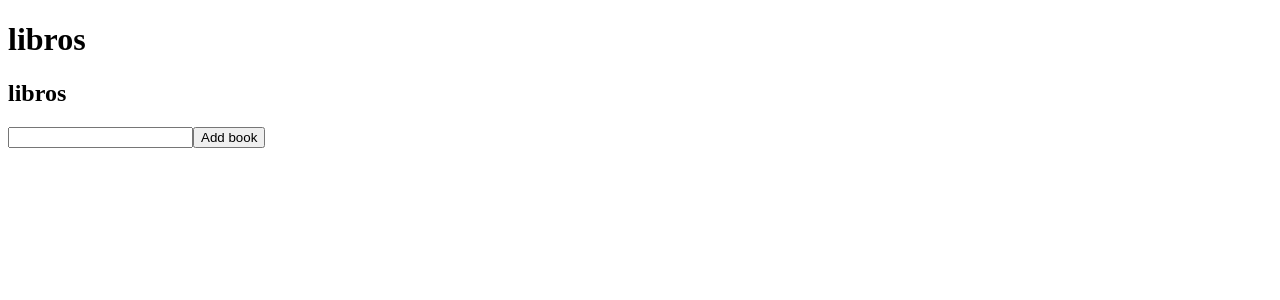
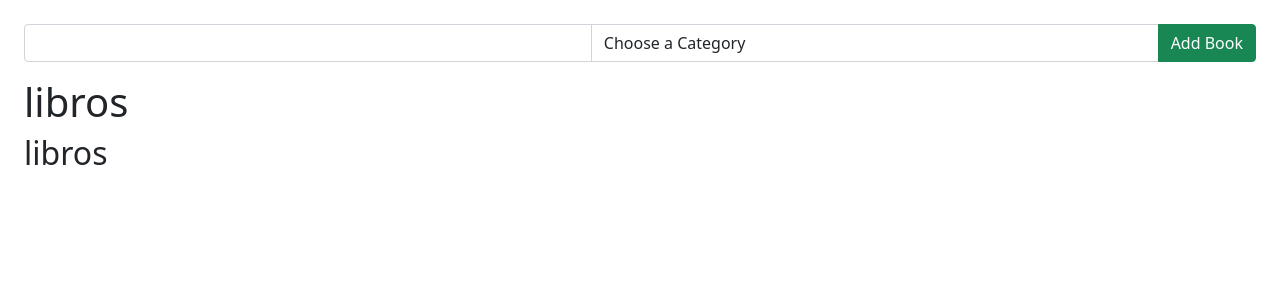
Before and after one commit to Wusinho/library-app, a React (Create React App) app: page / in a window 1280 px wide. Shown: the top 300 px of the page. Built offline with nearby package versions, Linux system fonts and the light colour scheme.

Commit message:
Added Bookform style

```diff
--- a/public/index.html
+++ b/public/index.html
@@ -7,6 +7,6 @@
   <title>Document</title>
 </head>
 <body>
-  <div id="root"></div>
+  <div id="root" class="p-4"></div>
 </body>
 </html>
--- a/src/components/App.jsx
+++ b/src/components/App.jsx
@@ -4,8 +4,8 @@ import BookList from './BooksList';
 
 const App = () => (
   <div>
+    <BookForm />
     <BookList />
-    <BookForm />
   </div>
 );
 
--- a/src/components/BookForm.jsx
+++ b/src/components/BookForm.jsx
@@ -3,8 +3,20 @@ import React from 'react';
 function BookForm() {
   return (
     <form>
-      <input type="text" />
-      <button type="submit" className="btn btn-submit"> Add book </button>
+      <div className="input-group mb-3">
+        <input type="text" className="form-control" />
+        <select className="form-control" id="input3">
+          <option selected>Choose a Category</option>
+          <option>Action</option>
+          <option>Biography</option>
+          <option>History</option>
+          <option>Horror</option>
+          <option>Kids</option>
+          <option>Learning</option>
+          <option>Sci-Fi</option>
+        </select>
+        <button className="btn btn-success" type="button" id="input5">Add Book</button>
+      </div>
     </form>
   );
 }
--- a/src/index.js
+++ b/src/index.js
@@ -1,6 +1,7 @@
 import React from 'react';
 import ReactDOM from 'react-dom';
 import App from './components/App';
+import 'bootstrap/dist/css/bootstrap.css';
 
 ReactDOM.render(
   <React.StrictMode>
```
